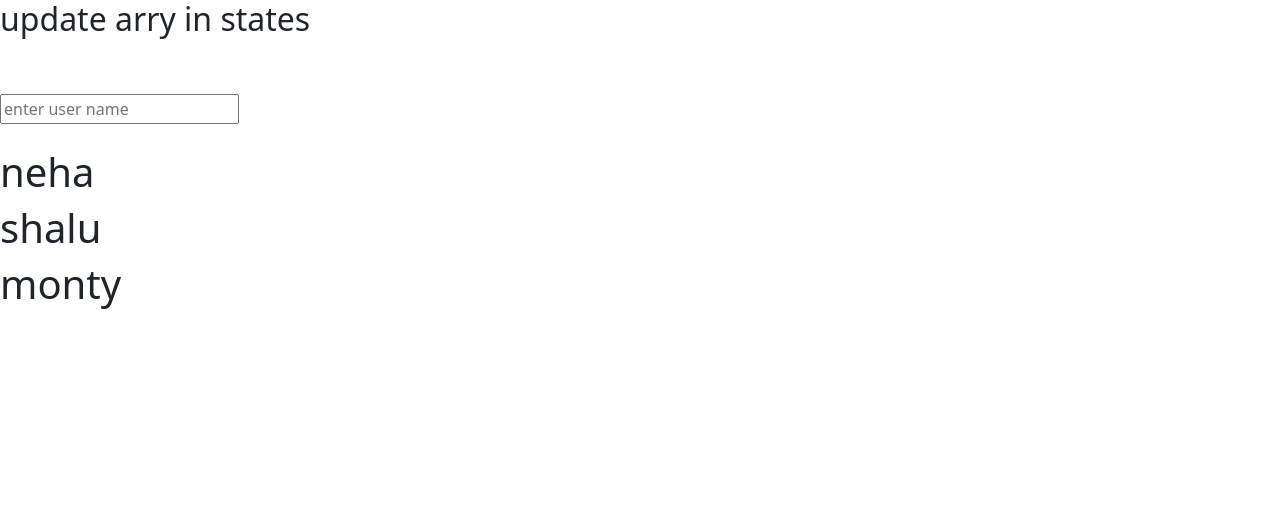
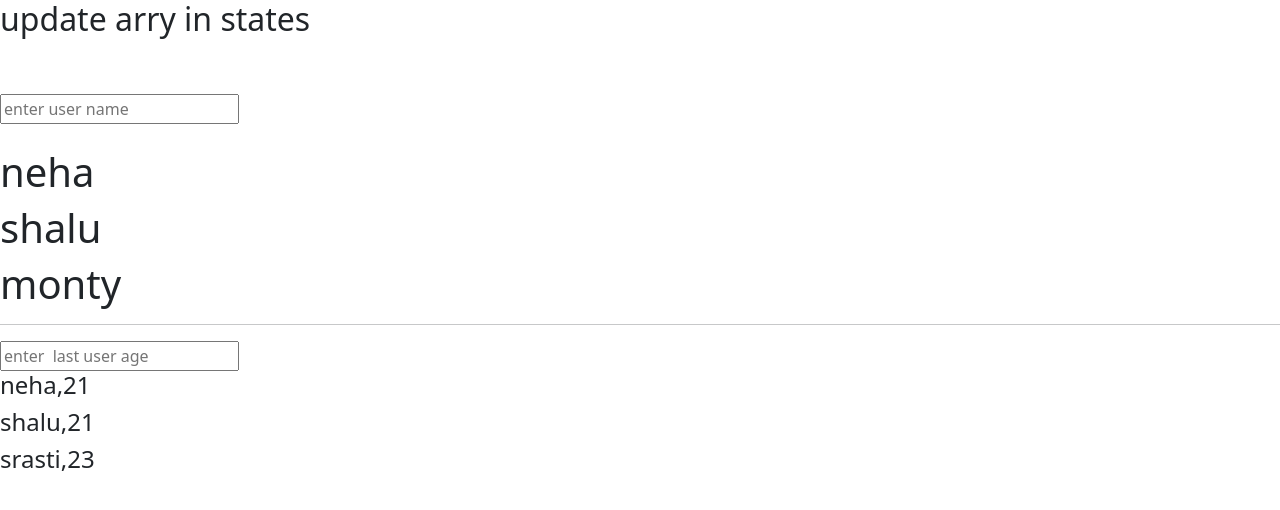
Before and after one commit to yahoowecanwork2/tic-tac-toe-, a React (Vite) app in the folder nehareact/: page / in a window 1280 px wide. Shown: the top 510 px of the page. Built offline with nearby package versions, Linux system fonts and the light colour scheme.

Commit message:
update in array in state

```diff
--- a/nehareact/src/updateaary.jsx
+++ b/nehareact/src/updateaary.jsx
@@ -6,9 +6,20 @@ function UpdateArray() {
 
         'neha', 'shalu', 'monty'
     ])
+    const [dataDetails, setDataDetailes] = useState([
+        { name: 'neha', age: 21, city: 'gurgaon' },
+        { name: 'shalu', age: 21, city: 'gurgaon' },
+        { name: 'srasti', age: 23, city: 'gurgaon' },
+    ])
+
     const handleUser = (name) => {
         data[data.length - 1] = name;
         setData([...data]);
+
+    }
+    const handleAge = (age) => {
+        dataDetails[dataDetails.length - 1].age = age;
+        setDataDetailes([...dataDetails]);
 
     }
     return (
@@ -25,6 +36,15 @@ function UpdateArray() {
                     <h1 key={index}>{item}</h1>
                 ))
             }
+            <hr />
+            <input type="text" onChange={(event) => handleAge(event.target.value)}
+                placeholder="enter  last user age"
+            />
+            {
+                dataDetails.map((item, index) => (
+                    <h4 key={index}>{item.name},{item.age}</h4>
+                ))
+            }
 
 
         </div >
```
